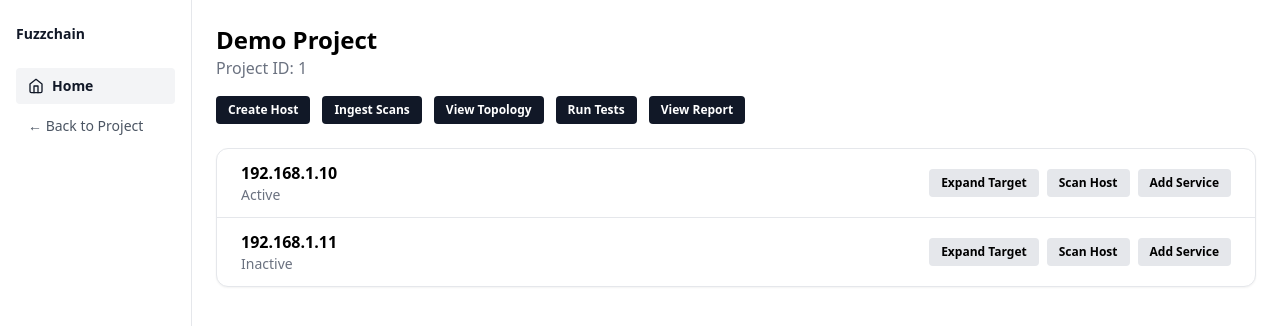
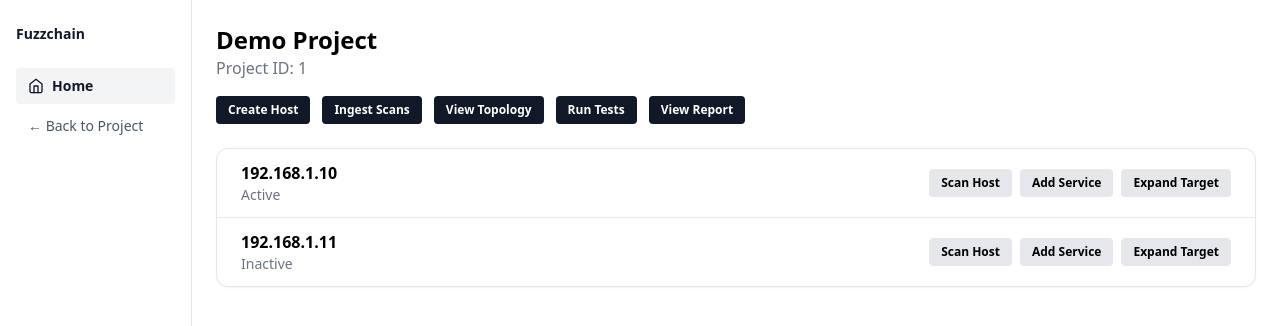
Before and after one commit to Mayrinamelie/fuzzchain-ui, a SvelteKit app: page /project/1 in a window 1280 px wide. Shown: the top 326 px of the page. Built offline with nearby package versions, Linux system fonts and the light colour scheme.

Commit message:
rearranged buttons on project

```diff
--- a/src/lib/components/ServiceRow.svelte
+++ b/src/lib/components/ServiceRow.svelte
@@ -17,16 +17,16 @@
     <div>{service.port}/{service.protocol} - {service.name}</div>
     <div class="flex gap-2">
       <Button
+        label="Run Dirb Scan"
+        variant="tertiary"
+        size="sm"
+        onclick={() => {}}
+      />
+      <Button
         label={expandedService ? "Collapse Service" : "Expand Service"}
         variant="tertiary"
         size="sm"
         onclick={() => onToggleService()}
-      />
-      <Button
-        label="Run Dirb Scan"
-        variant="tertiary"
-        size="sm"
-        onclick={() => {}}
       />
     </div>
   </div>
--- a/src/routes/project/[id]/+page.svelte
+++ b/src/routes/project/[id]/+page.svelte
@@ -160,16 +160,16 @@
             </div>
 
             <div class="flex gap-2">
-              <Button
-                label={expandedTargets[target.id] ? "Collapse" : "Expand Target"}
-                variant="secondary"
-                onclick={() => toggleTarget(target.id)}
-              />
               <Button label="Scan Host" variant="secondary" onclick={() => {}} />
               <Button
                 label="Add Service"
                 variant="secondary"
                 onclick={() => openAddService(target.id)}
+              />
+              <Button
+                label={expandedTargets[target.id] ? "Collapse" : "Expand Target"}
+                variant="secondary"
+                onclick={() => toggleTarget(target.id)}
               />
             </div>
           </div>
```
